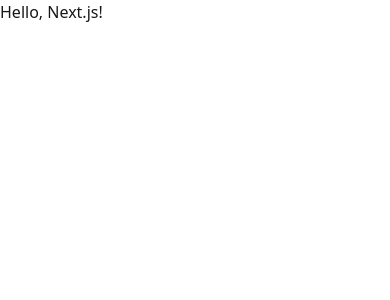
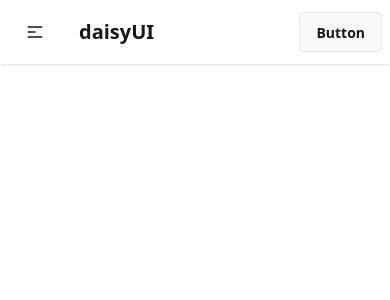
Before and after one commit to yur1freitas/recipe-website, a Next.js app in the folder apps/web/: page / in a window 390 px wide. Shown: the top 300 px of the page. Built offline with nearby package versions, Linux system fonts and the light colour scheme.

Commit message:
chore(web): configure o cliente http com suporte a openapi

```diff
--- a/apps/web/src/app/page.tsx
+++ b/apps/web/src/app/page.tsx
@@ -1,3 +1,81 @@
 export default function Page() {
-    return <h1>Hello, Next.js!</h1>
+    return (
+        <div>
+            <div className='navbar bg-base-100 shadow-sm'>
+                <div className='navbar-start'>
+                    <div className='dropdown'>
+                        <div
+                            tabindex='0'
+                            role='button'
+                            className='btn btn-ghost lg:hidden'
+                        >
+                            <svg
+                                xmlns='http://www.w3.org/2000/svg'
+                                className='h-5 w-5'
+                                fill='none'
+                                viewBox='0 0 24 24'
+                                stroke='currentColor'
+                            >
+                                <path
+                                    stroke-linecap='round'
+                                    stroke-linejoin='round'
+                                    stroke-width='2'
+                                    d='M4 6h16M4 12h8m-8 6h16'
+                                />
+                            </svg>
+                        </div>
+                        <ul
+                            tabindex='-1'
+                            className='menu menu-sm dropdown-content bg-base-100 rounded-box z-1 mt-3 w-52 p-2 shadow'
+                        >
+                            <li>
+                                <a>Item 1</a>
+                            </li>
+                            <li>
+                                <a>Parent</a>
+                                <ul className='p-2'>
+                                    <li>
+                                        <a>Submenu 1</a>
+                                    </li>
+                                    <li>
+                                        <a>Submenu 2</a>
+                                    </li>
+                                </ul>
+                            </li>
+                            <li>
+                                <a>Item 3</a>
+                            </li>
+                        </ul>
+                    </div>
+                    <a className='btn btn-ghost text-xl'>daisyUI</a>
+                </div>
+                <div className='navbar-center hidden lg:flex'>
+                    <ul className='menu menu-horizontal px-1'>
+                        <li>
+                            <a>Item 1</a>
+                        </li>
+                        <li>
+                            <details>
+                                <summary>Parent</summary>
+                                <ul className='p-2 bg-base-100 w-40 z-1'>
+                                    <li>
+                                        <a>Submenu 1</a>
+                                    </li>
+                                    <li>
+                                        <a>Submenu 2</a>
+                                    </li>
+                                </ul>
+                            </details>
+                        </li>
+                        <li>
+                            <a>Item 3</a>
+                        </li>
+                    </ul>
+                </div>
+                <div className='navbar-end'>
+                    <a className='btn'>Button</a>
+                </div>
+            </div>
+        </div>
+    )
 }
--- /dev/null
+++ b/apps/web/src/client/http.ts
@@ -0,0 +1,5 @@
+import createClient from 'openapi-fetch'
+
+import type { paths } from './schema'
+
+export const httpClient = createClient<paths>({ baseUrl: process.env.API_URL })
--- /dev/null
+++ b/apps/web/src/client/swr.ts
@@ -0,0 +1,7 @@
+import { createQueryHook } from 'swr-openapi'
+
+import { httpClient } from './http'
+
+const prefix = 'api'
+
+export const useQuery = createQueryHook(httpClient, prefix)
--- /dev/null
+++ b/apps/web/src/env.ts
@@ -0,0 +1,9 @@
+declare module 'process' {
+    global {
+        namespace NodeJS {
+            interface ProcessEnv {
+                API_URL: string
+            }
+        }
+    }
+}
--- a/pnpm-workspace.yaml
+++ b/pnpm-workspace.yaml
@@ -24,6 +24,10 @@
     '@scalar/fastify-api-reference': 1.40.1
     fastify: 5.6.2
     fastify-plugin: 5.1.0
+  openapi:
+    openapi-fetch: 0.15.0
+    openapi-typescript: 7.10.1
+    swr-openapi: 5.5.0
   postgres:
     '@types/pg': 8.15.6
     node-pg-migrate: 8.0.3
```
Also changed, not shown: apps/web/package.json (+7 -2 lines), 2 other files (tests, documents, lock files or other folders).
